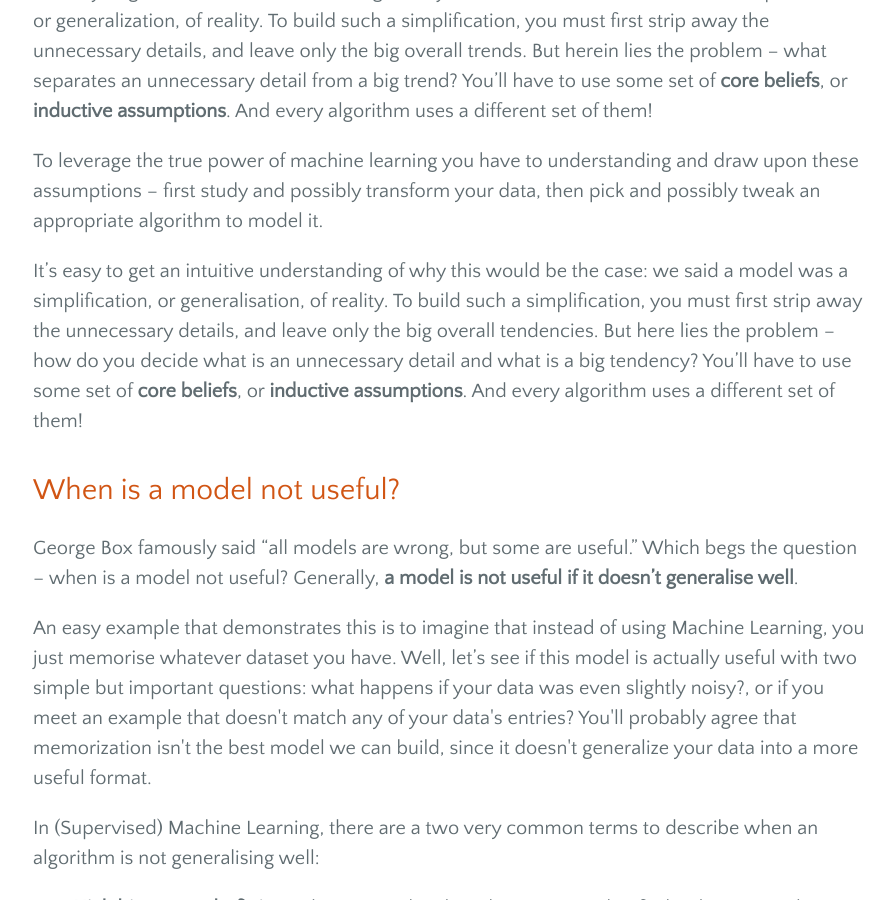
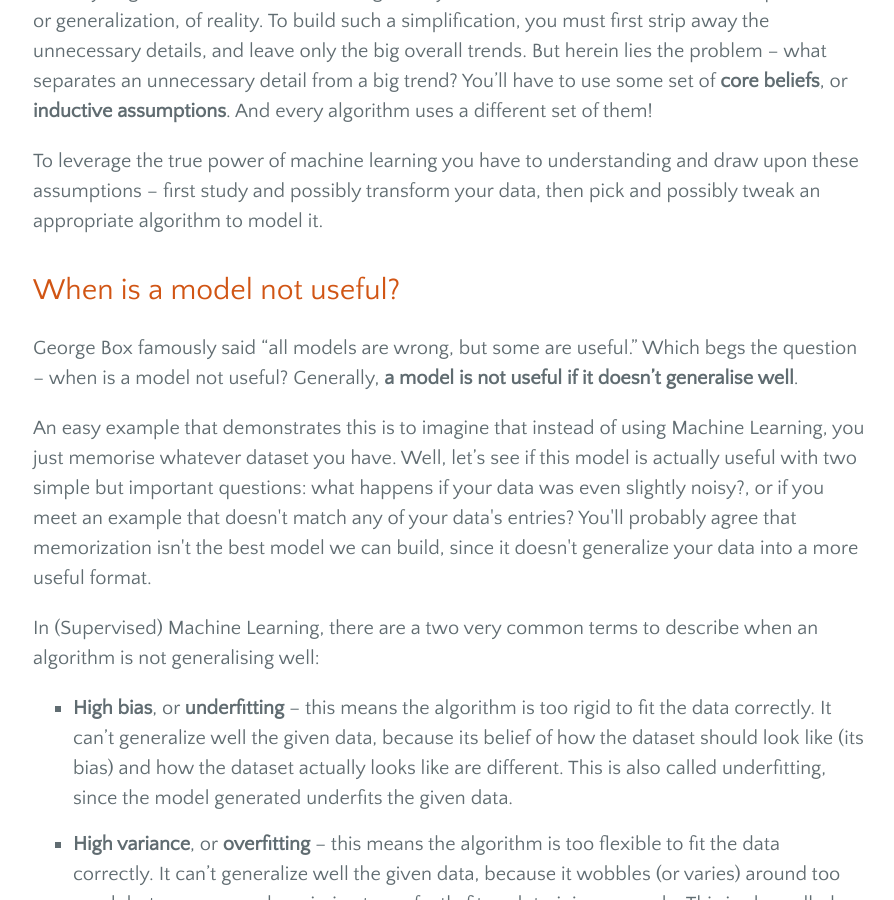
Before and after one commit to obiwit/obiwit.github.io, a Jekyll site: the page built from blog/basics/what-is-ml.html, in a window 1280 px wide and 900 px high, scrolled down 2356 px. Shown: the whole window, without its empty margins (191-1085 px from the left). Built offline with Jekyll 4.4.1, drawn with Linux system fonts in a browser that asks for light colours; nearby versions of some CDN libraries; comment, search, counter and statistics services are not loaded.

Commit message:
Corrected typo

```diff
--- a/blog/basics/what-is-ml.html
+++ b/blog/basics/what-is-ml.html
@@ -26,7 +26,6 @@
   <p>It’s easy to get an intuitive understanding of why this theorem is true: a model is a simplification, or generalization, of reality. To build such a simplification, you must first strip away the unnecessary details, and leave only the big overall trends. But herein lies the problem – what separates an unnecessary detail from a big trend? You’ll have to use some set of <strong>core beliefs</strong>, or <strong>inductive assumptions</strong>. And every algorithm uses a different set of them!</p>
   <p>To leverage the true power of machine learning you have to understanding and draw upon these assumptions – first study and possibly transform your data, then pick and possibly tweak an appropriate algorithm to model it.</p>
 
-  <p>It’s easy to get an intuitive understanding of why this would be the case: we said a model was a simplification, or generalisation, of reality. To build such a simplification, you must first strip away the unnecessary details, and leave only the big overall tendencies. But here lies the problem – how do you decide what is an unnecessary detail and what is a big tendency? You’ll have to use some set of <strong>core beliefs</strong>, or <strong>inductive assumptions</strong>. And every algorithm uses a different set of them!</p>
   <h2>When is a model not useful?</h2>
   <p>George Box famously said “all models are wrong, but some are useful.” Which begs the question – when is a model not useful? Generally, <strong>a model is not useful if it doesn’t generalise well</strong>.</p>
   <p>An easy example that demonstrates this is to imagine that instead of using Machine Learning, you just memorise whatever dataset you have. Well, let’s see if this model is actually useful with two simple but important questions: what happens if your data was even slightly noisy?, or if you meet an example that doesn't match any of your data's entries? You'll probably agree that memorization isn't the best model we can build, since it doesn't generalize your data into a more useful format.</p>
--- a/blog/motivation.html
+++ b/blog/motivation.html
@@ -14,7 +14,7 @@
   <p>And indeed, when I first learned to code, there was something magical about it. How you could compute a result that wasn’t there before. From nothing, just your own mental conception of that process. But unfortunately, as time goes by, it’s something you grow accustomed to. And then I discovered Machine Learning - and fell in love again. Machine Learning’s magic is of a stronger kind - you are not calculating a result you didn’t know before, but gaining knowledge you didn’t know (and maybe weren’t even expecting) before. And that’s awesome.</p>
   <p>I am fascinated by the human ingenuity that permeates the field of Machine Learning. This may sound odd since we don’t usually think of machine learning and artificial intelligence as very human fields. However, I can’t help but feel inspired whenever I learn a new machine learning algorithm. I love how diverse and far-reaching machine learning algorithms are.</p>
   <p>And finally, potential. Machine Learning’s potential (and potential payoff) is huge – at the moment, the sky’s the limit, and the time needed to research the next breakthrough seems to be our biggest obstacle. Many Machine Learning problems are limited either by our current algorithms, data or available computing power. But who knows what this will be like in ten years’ time?</p>
-  <p>We’re also at a time where there isn’t a big barrier to enter this field — you can start now, and catch up relatively easily, as long as you’re willing to put in the work. Machine Learning is, in a sense, a very atomic subject, which also helps. While Machine Learning borrows ideas and inspiration from various fields, they are not numerous concepts, (it’s basically built on top of Linear Algebra, Calculus, Optimization Theory and Statistics) — and yet, so many things are built on top of it!</p>
+  <p>We’re also at a time where there isn’t a big barrier to enter this field – you can start now, and catch up relatively easily, as long as you’re willing to put in the work. Machine Learning is pretty much built on top of Linear Algebra, Calculus, Statistics  and Optimization Theory (and sometimes takes inspiration from biology and neuroscience, among others)!</p>
   <figure class="mid-size-image">
     <img src="basics/img/ml_context/ml_context.png" alt="Venn Diagram relating Statistics, Computer Science, Data Science, Artificial Inteligence and Machine Learning.">
     <figcaption>Figure 1 - A visual take on the relationships between Statistics, Computer Science, Data Science, Artificial Intelligence and Machine Learning.</figcaption>
--- a/index.html
+++ b/index.html
@@ -15,7 +15,8 @@
       <ul>
         <li><a class="pdf" target="_blank" href="{{ site.baseurl }}/pdf/DL1.pdf">the first</a></li>
         <li><a class="pdf" target="_blank" href="{{ site.baseurl }}/pdf/DL2.pdf">second,</a></li>
-        <li><a class="pdf" target="_blank" href="{{ site.baseurl }}/pdf/DL3.pdf">and third courses,</a></li>
+        <li><a class="pdf" target="_blank" href="{{ site.baseurl }}/pdf/DL3.pdf">third,</a></li>
+        <li><a class="pdf" target="_blank" href="{{ site.baseurl }}/pdf/DL4.pdf">and fourth courses,</a></li>
     </ul> all with a final grade of 100%,</li>
     <li><a class="pdf" target="_blank" href="{{ site.baseurl }}/pdf/CS50x.pdf">Harvard's Introduction to Computer Science (CS50x), with a final grade of 100%</a>,</li>
     <li>And several Udemy and Zenva Academy's courses, mostly relating to web development, covering topics like Ruby on Rails, and Node.js</li>
```
Also changed, not shown: 1 other file.
